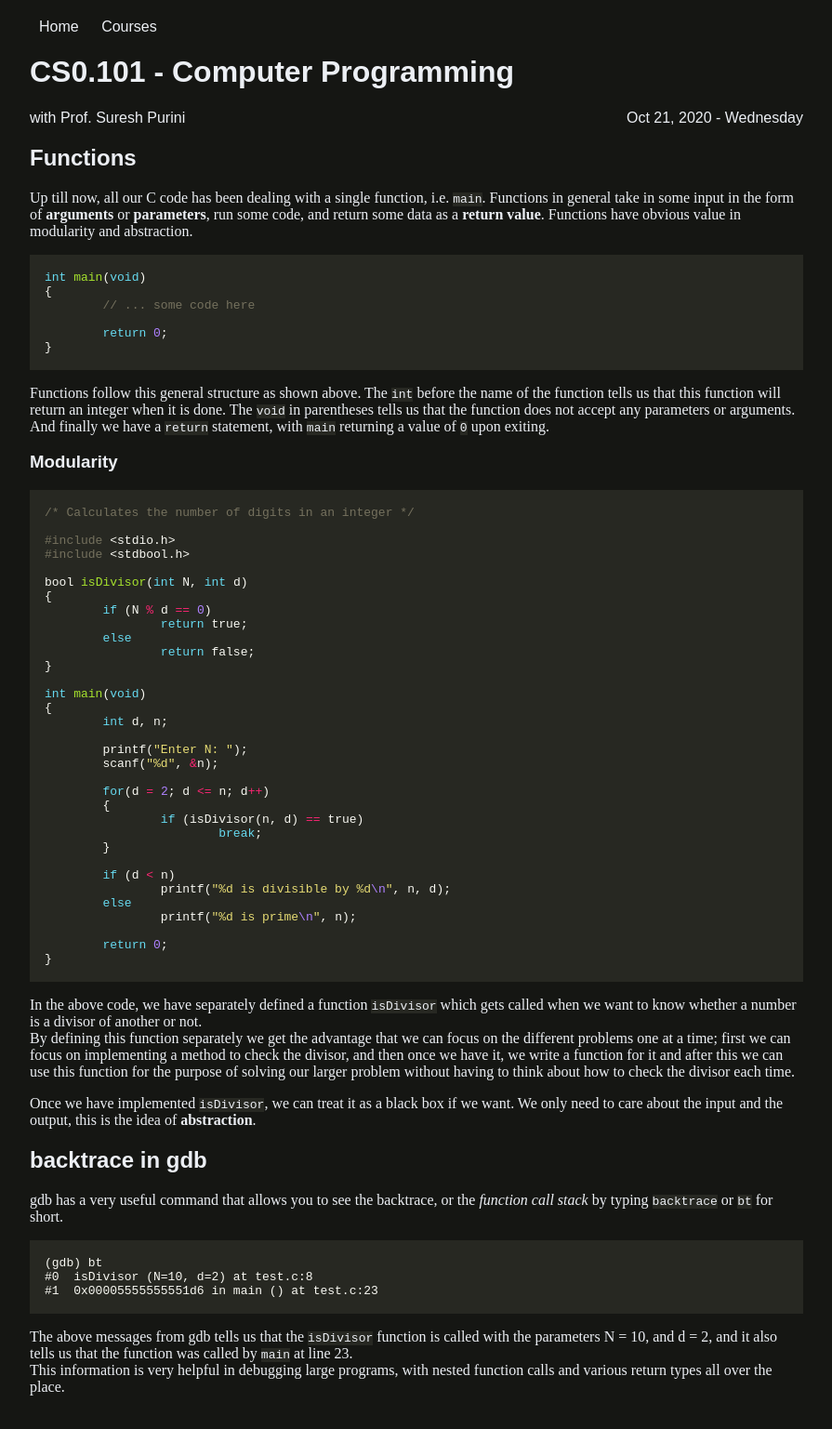
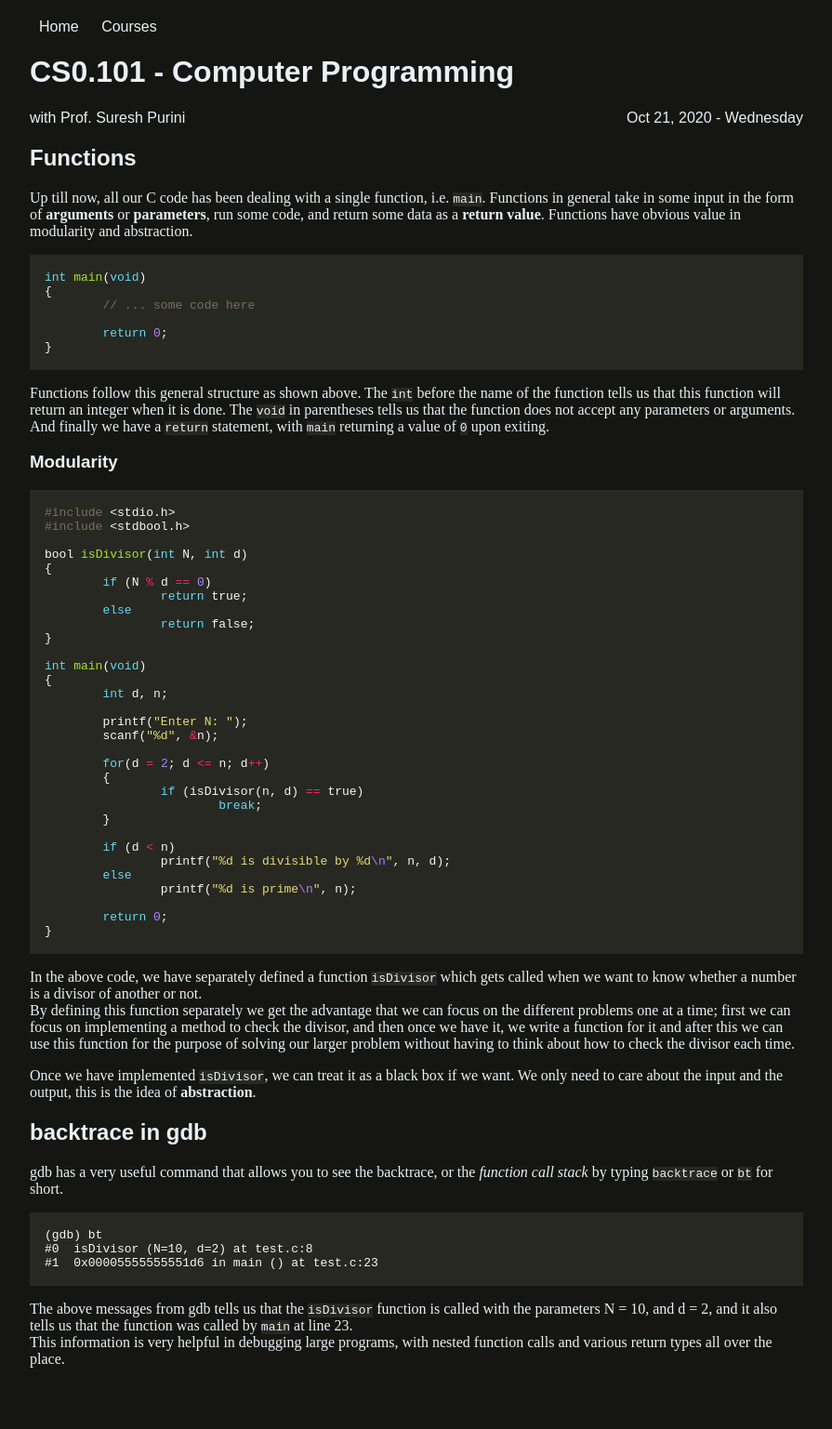
Before and after one commit to iiit-notebook/iiit-notebook.github.io, a Jekyll site: the page built from _posts/2020-10-21-c-pro-lecture-17.md, in a window 1280 px wide. Shown: the whole page at 93% size, without its empty margins (192-1087 px from the left). Built offline with Jekyll 4.4.1, drawn with Linux system fonts in a browser that asks for light colours; after the commit the page ends 1507 px from its top, so only the background shows below that.

Commit message:
remove incorrect comment

````diff
--- a/_posts/2020-10-21-c-pro-lecture-17.md
+++ b/_posts/2020-10-21-c-pro-lecture-17.md
@@ -27,8 +27,6 @@ And finally we have a `return` statement, with `main` returning a value of `0` u
 ### Modularity
 
 ```c
-/* Calculates the number of digits in an integer */
-
 #include <stdio.h>
 #include <stdbool.h>
 
````
